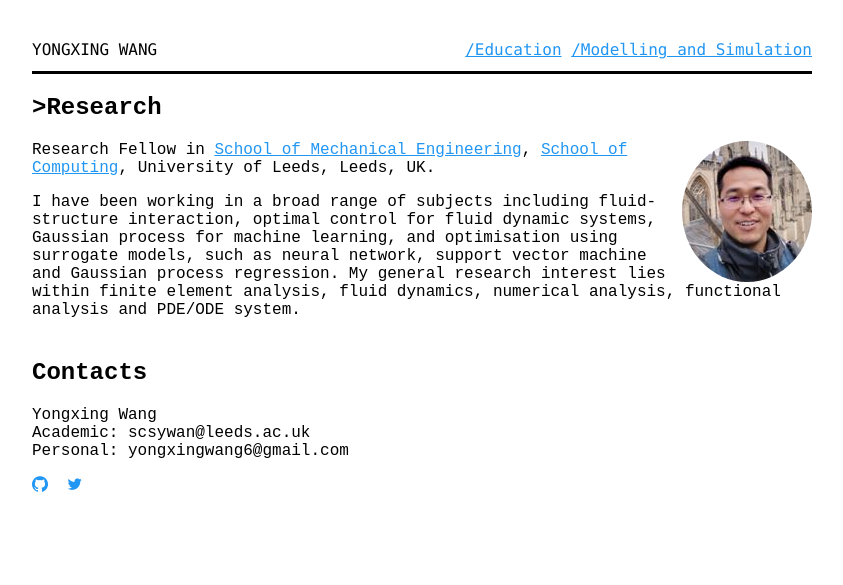
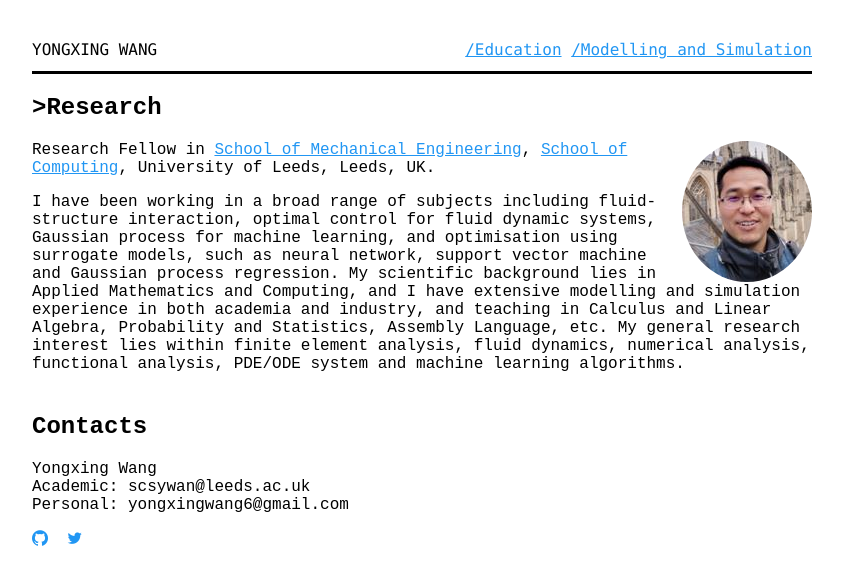
Before and after one commit to yongxingwang/yongxingwang.github.io, a Jekyll site: the page built from index.html, in a window 1280 px wide. Shown: the top 585 px of the page, without its empty margins (218-1061 px from the left). Built offline with Jekyll 4.4.1, drawn with Linux system fonts in a browser that asks for light colours; some web fonts are replaced.

Commit message:
Update index.html

```diff
--- a/index.html
+++ b/index.html
@@ -7,7 +7,7 @@
    <h1>>Research</h1>
    <img class="me" src="/assets/images/photo2.jpg" alt="Yongxing profile pic">
    <p>Research Fellow in <a href="https://eps.leeds.ac.uk/mechanical-engineering">School of Mechanical Engineering</a>, <a href="https://engineering.leeds.ac.uk/info/20132/school_of_computing">School of Computing</a>, University of Leeds, Leeds, UK</a>.</p>
-   <p>I have been working in a broad range of subjects including fluid-structure interaction, optimal control for fluid dynamic systems, Gaussian process for machine learning, and optimisation using surrogate models, such as neural network, support vector machine and Gaussian process regression. My general research interest lies within finite element analysis, fluid dynamics, numerical analysis, functional analysis and PDE/ODE system. </p>
+   <p>I have been working in a broad range of subjects including fluid-structure interaction, optimal control for fluid dynamic systems, Gaussian process for machine learning, and optimisation using surrogate models, such as neural network, support vector machine and Gaussian process regression.  My scientific background lies in Applied Mathematics and Computing, and I have extensive modelling and simulation experience in both academia and industry, and teaching in Calculus and Linear Algebra, Probability and Statistics, Assembly Language, etc. My general research interest lies within finite element analysis, fluid dynamics, numerical analysis, functional analysis, PDE/ODE system and machine learning algorithms. </p>
 </section>
 
 <section id="contacts">
```
